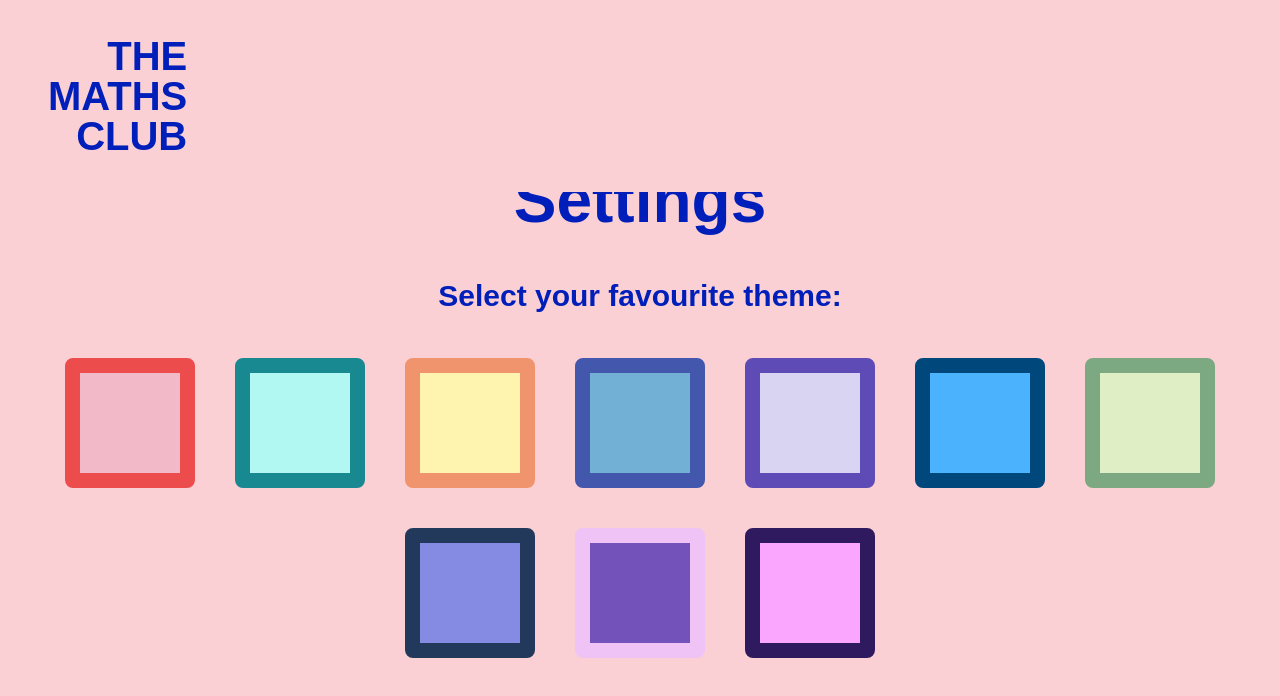
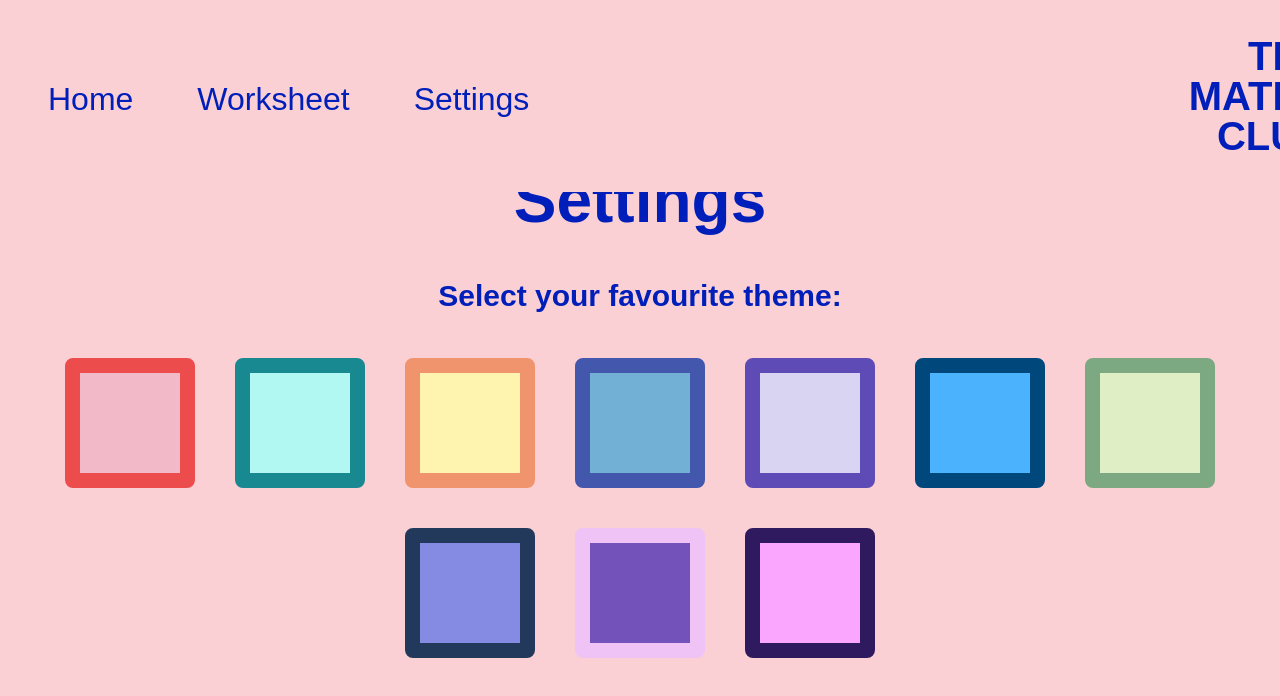
Before and after one commit to mtk3276/responsive-navbar, a React (Vite) app: page /settings in a window 1280 px wide. Shown: the top 696 px of the page. Built offline with nearby package versions, Linux system fonts and the light colour scheme; a web font is replaced by a local one.

Commit message:
feat: add navlinks with simple styling and integrate into navbar

```diff
--- /dev/null
+++ b/src/components/NavLinks.css
@@ -0,0 +1,22 @@
+.nav__list {
+    display: flex;
+    flex-direction: column;
+    row-gap: 4rem;
+    align-items: center;
+}
+
+.nav__link {
+    color: var(--first-color);
+    font-size: 2rem;
+    font-weight: var(--font-regular);
+    transition: color 0.4s;
+}
+
+.nav__list__web {
+    display: flex;
+    flex-direction: row;
+    column-gap: 4rem;
+    align-items: center;
+    list-style-type: none;
+    padding: 0;
+}
--- /dev/null
+++ b/src/components/NavLinks.jsx
@@ -0,0 +1,29 @@
+import { NavLink } from "react-router-dom";
+import "./NavLinks.css";
+
+// Function to render the navigation links
+const NavLinks = ({ isMobile, closeMobileMenu }) => {
+  const listClassName = isMobile ? "nav__list" : "nav__list__web";
+
+  return (
+    <ul className={listClassName}>
+      <li className="nav__item">
+        <NavLink to="/" className="nav__link">
+            Home
+        </NavLink>
+      </li>
+      <li className="nav__item">
+        <NavLink to="/worksheet" className="nav__link">
+            Worksheet
+        </NavLink>
+      </li>
+      <li className="nav__item">
+        <NavLink to="/settings" className="nav__link">
+            Settings
+        </NavLink>
+      </li>
+    </ul>
+  );
+};
+
+export default NavLinks;
--- a/src/components/ResponsiveNavbar.jsx
+++ b/src/components/ResponsiveNavbar.jsx
@@ -1,9 +1,11 @@
+import NavLinks from "./NavLinks";
 import "./ResponsiveNavbar.css";
 
 export default function ResponsiveNavbar() {
     return (
         <header className="header">
             <nav aria-label="The Maths Club" className="container nav">
+                <NavLinks />
                 <a href="/" className="nav__logo" aria-label="Go to the THEMATHSCLUB.COM homepage">
                     <span>THE</span>
                     <span>MATHS</span>
--- a/src/index.css
+++ b/src/index.css
@@ -10,6 +10,7 @@
   --first-color: #001FBA;
   --second-color: #5470fd;
   --font:  "Afacad", sans-serif;
+  --font-regular: 400;
   --font-bold: 600;
   --body-font-size: 1.25rem;
   --h2-font-size: 2.5rem;
```
